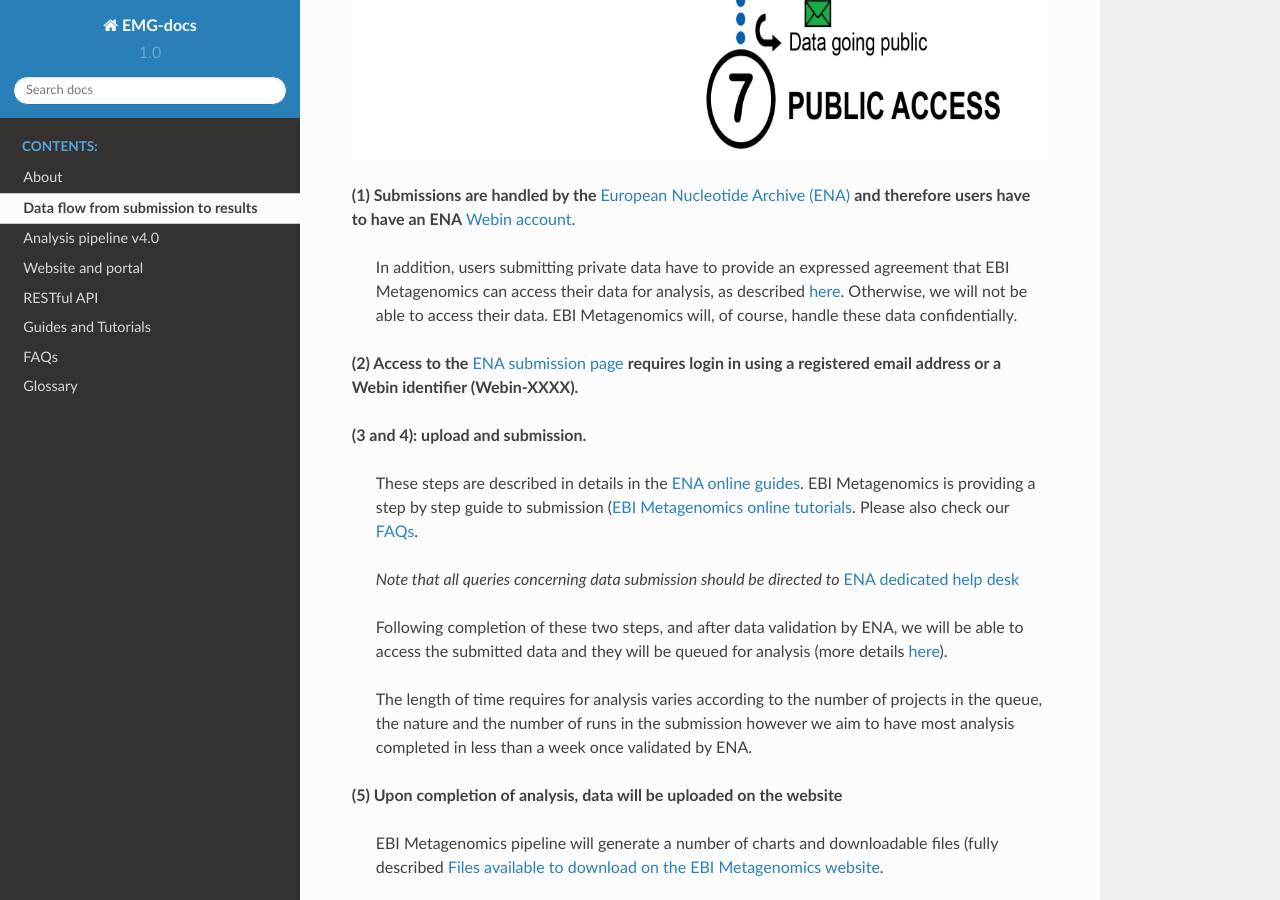
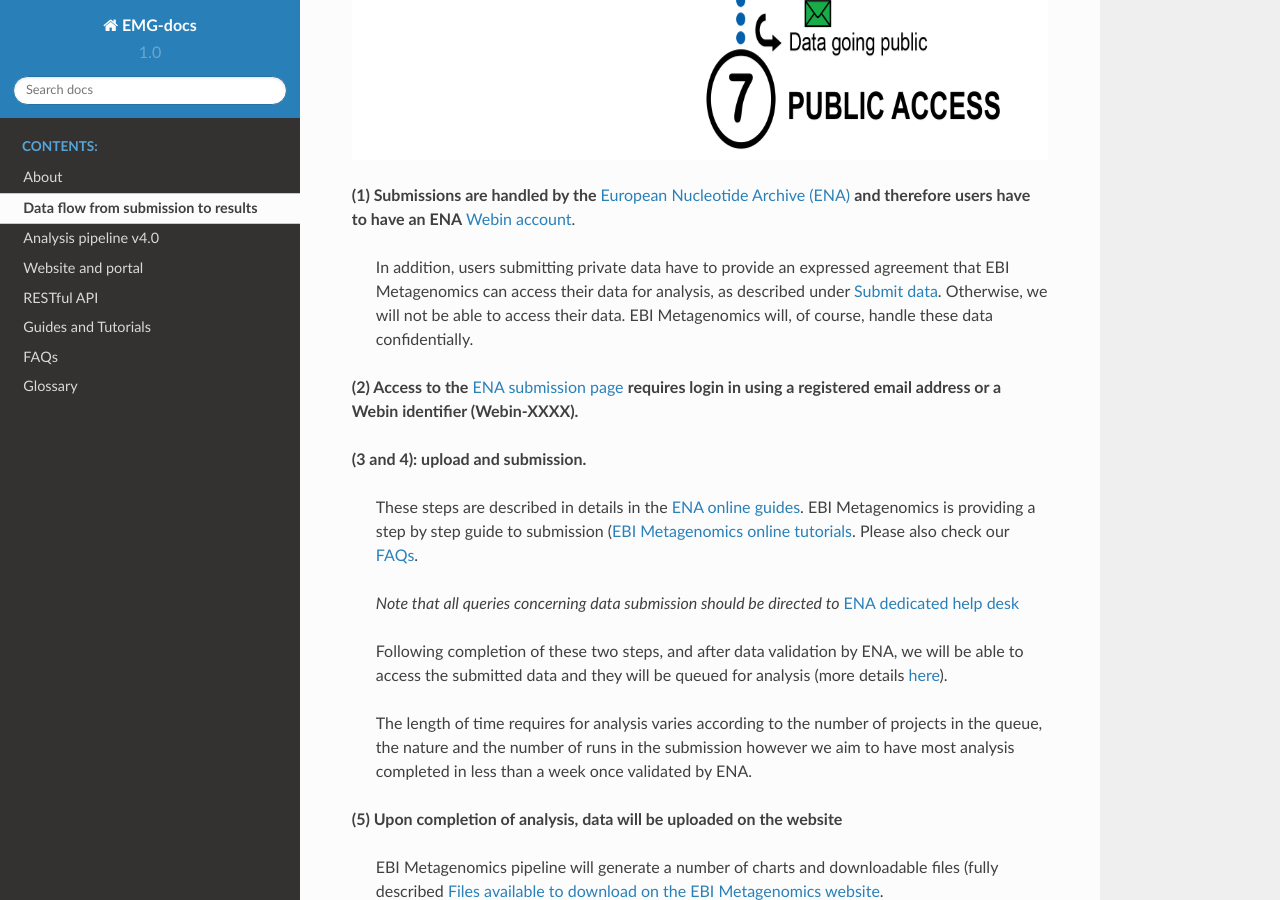
Before and after one commit to EBI-Metagenomics/EMG-docs, a Sphinx documentation site: the page built from docs/dataflow.rst, in a window 1280 px wide and 900 px high, scrolled down 1300 px. Built offline with Sphinx 7.4.7 and the Read the Docs theme 2.0.0, drawn with Linux system fonts in a browser that asks for light colours.

Commit message:
Removed indent. Replaced duplicate target name.

```diff
--- a/docs/dataflow.rst
+++ b/docs/dataflow.rst
@@ -10,7 +10,7 @@ The graph below summarize the EBI Metagenomics data flow from submission to :ter
 
 **(1) Submissions are handled by the** `European Nucleotide Archive (ENA) <https://www.ebi.ac.uk/ena/>`_ **and therefore users have to have an ENA** `Webin account <https://www.ebi.ac.uk/ena/submit/sra/>`_.
 
-   In addition, users submitting private data have to provide an expressed agreement that EBI Metagenomics can access their data for analysis, as described `here <https://www.ebi.ac.uk/metagenomics/submission>`_. Otherwise, we will not be able to access their data. EBI Metagenomics will, of course, handle these data confidentially.
+   In addition, users submitting private data have to provide an expressed agreement that EBI Metagenomics can access their data for analysis, as described under `Submit data <https://www.ebi.ac.uk/metagenomics/submission>`_. Otherwise, we will not be able to access their data. EBI Metagenomics will, of course, handle these data confidentially.
 
 **(2) Access to the** `ENA submission page <https://www.ebi.ac.uk/ena/submit/sra/>`_ **requires login in using a registered email address or a Webin identifier (Webin-XXXX).**
 
```
